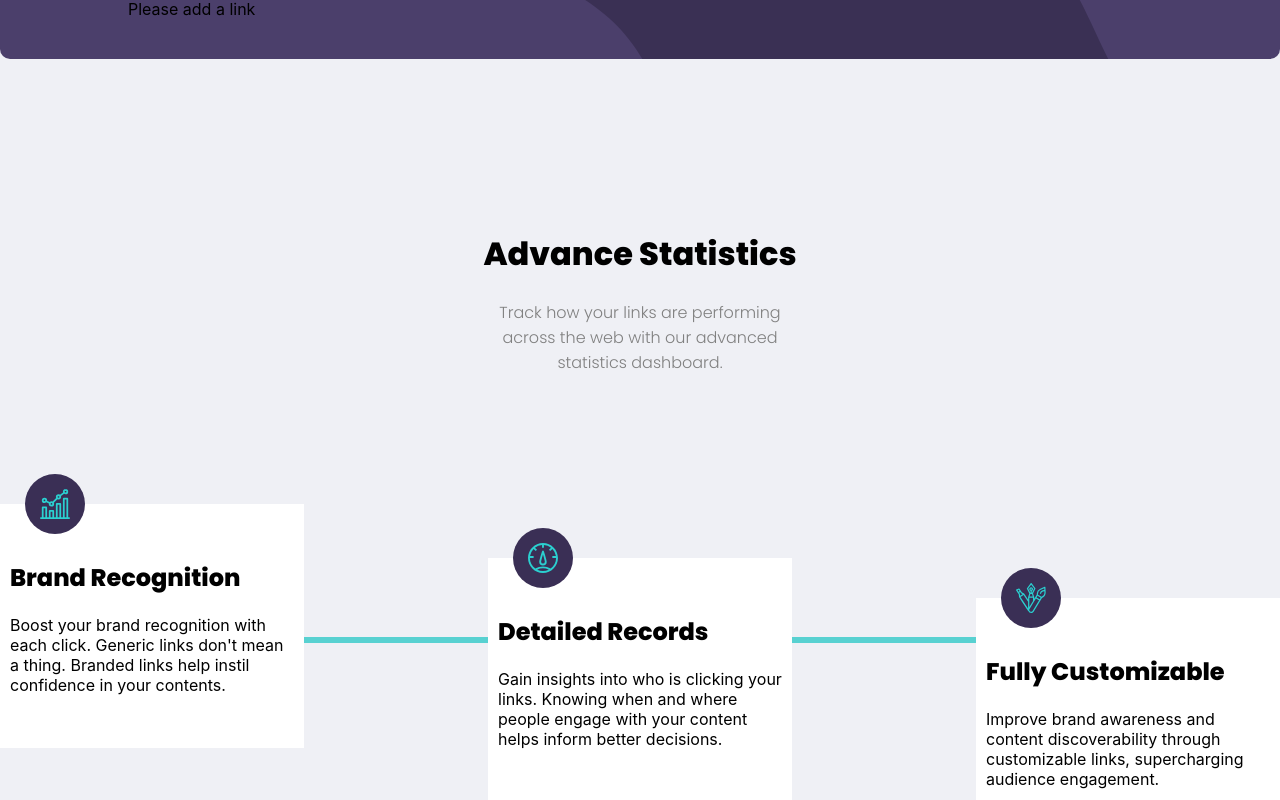
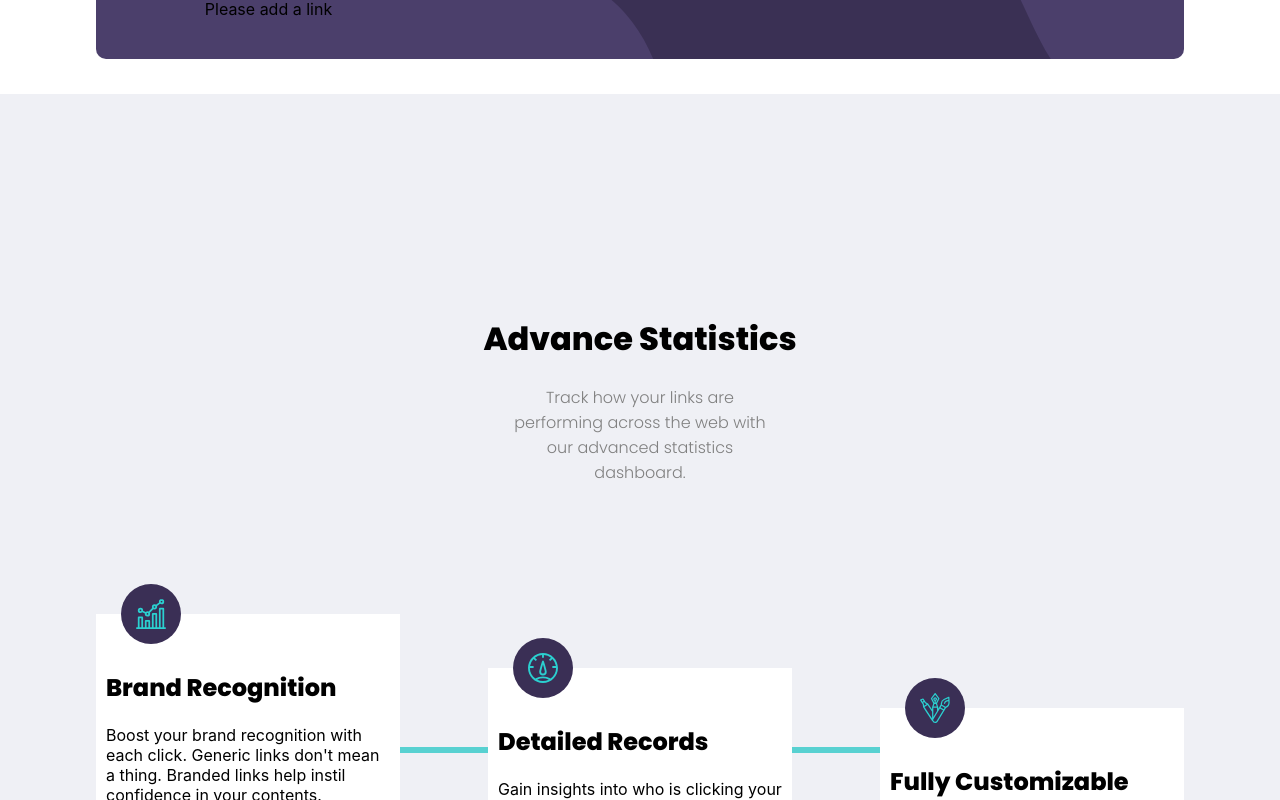
Before and after one commit to primelos/URL_shortening_API, a React (Create React App) app: page / in a window 1280 px wide. Shown: the part 741-1541 px from the top of the page. Built offline with nearby package versions, Linux system fonts and the light colour scheme.

Commit message:
fixed App css error

```diff
--- a/src/App.js
+++ b/src/App.js
@@ -27,8 +27,8 @@ function App() {
 export default App;
 
 const AppContainer = styled.div`
-  /* width: 85%; */
-  /* margin: 0 auto; */
+  width: 85%;
+  margin: 0 auto;
   position: relative;
   height: 100%;
 
--- a/src/components/advanceStatistics/index.jsx
+++ b/src/components/advanceStatistics/index.jsx
@@ -163,6 +163,12 @@ const ContentImage = styled.div`
     width: 30px;
     height: 30px;
   }
+  @media screen and (max-width: 450px) {
+    margin-left: auto;
+    margin-right: auto;
+    left: 0;
+    right: 0;
+  }
 `;
 const ContentTitle = styled.h2`
   font-family: "Poppins", sans-serif;
```
